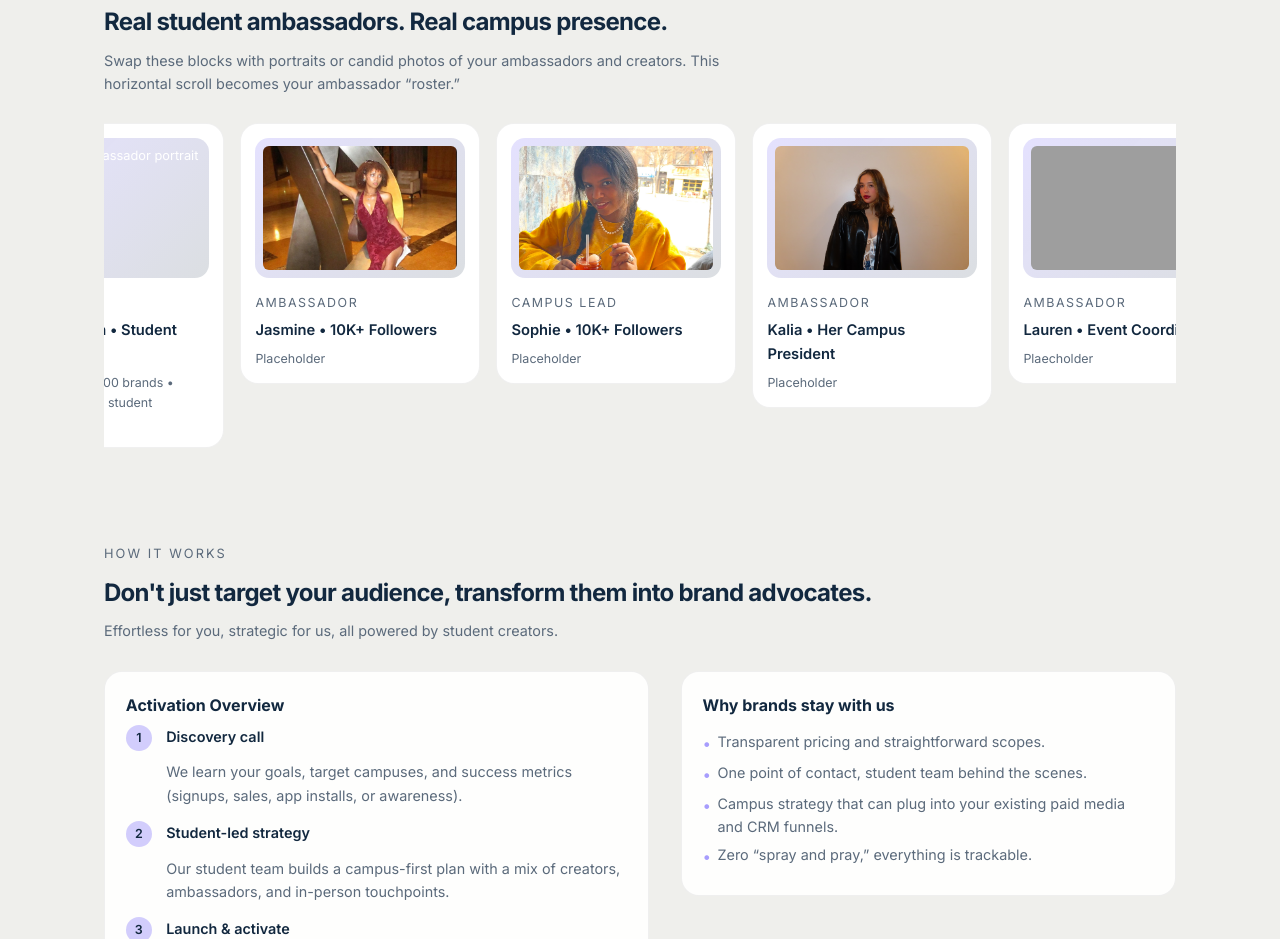
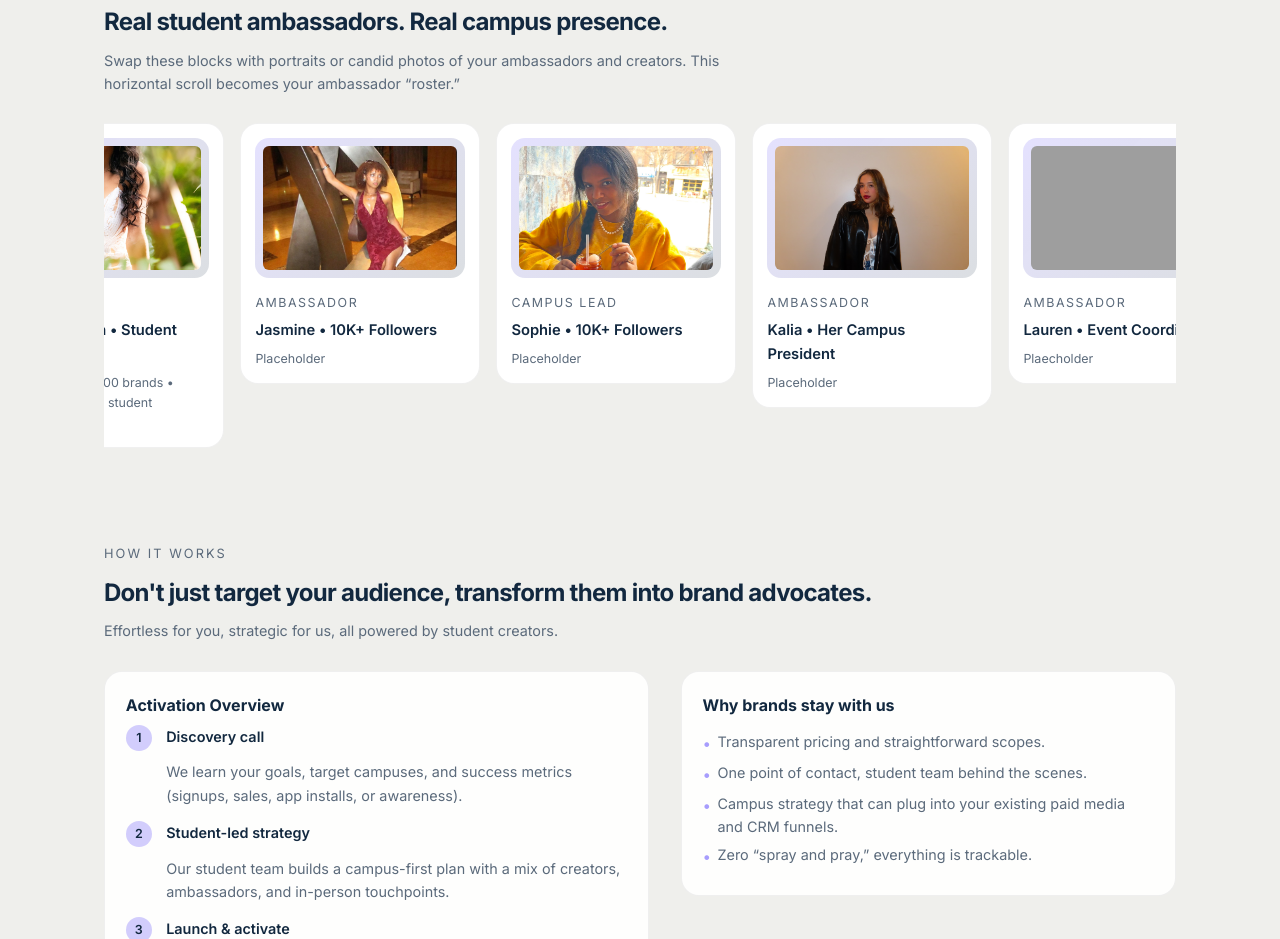
Before and after one commit to IGaveEffort/Campus-Cliques, a plain HTML site: page index.html in a window 1280 px wide. Shown: the part 3549-4488 px from the top of the page. Drawn offline with Linux system fonts and the light colour scheme; grey boxes are pictures that could not be loaded.

Commit message:
Update index.html

```diff
--- a/index.html
+++ b/index.html
@@ -1244,7 +1244,7 @@
               <div class="scroll-track">
                 <!-- Set 1 -->
                 <a href="placeholder-9.html" class="scroll-card scroll-link">
-                  <img class="scroll-thumb" src="images/JaileeDejean.jpg" alt="Student ambassador portrait">
+                  <img class="scroll-thumb" src="images/JaileeCC.jpg" alt="Student ambassador portrait">
                   <div class="scroll-label">Campus Lead</div>
                   <div class="scroll-title">Jai'lee De'Jean • Student Ambassador</div>
                   <div class="scroll-meta">
```
